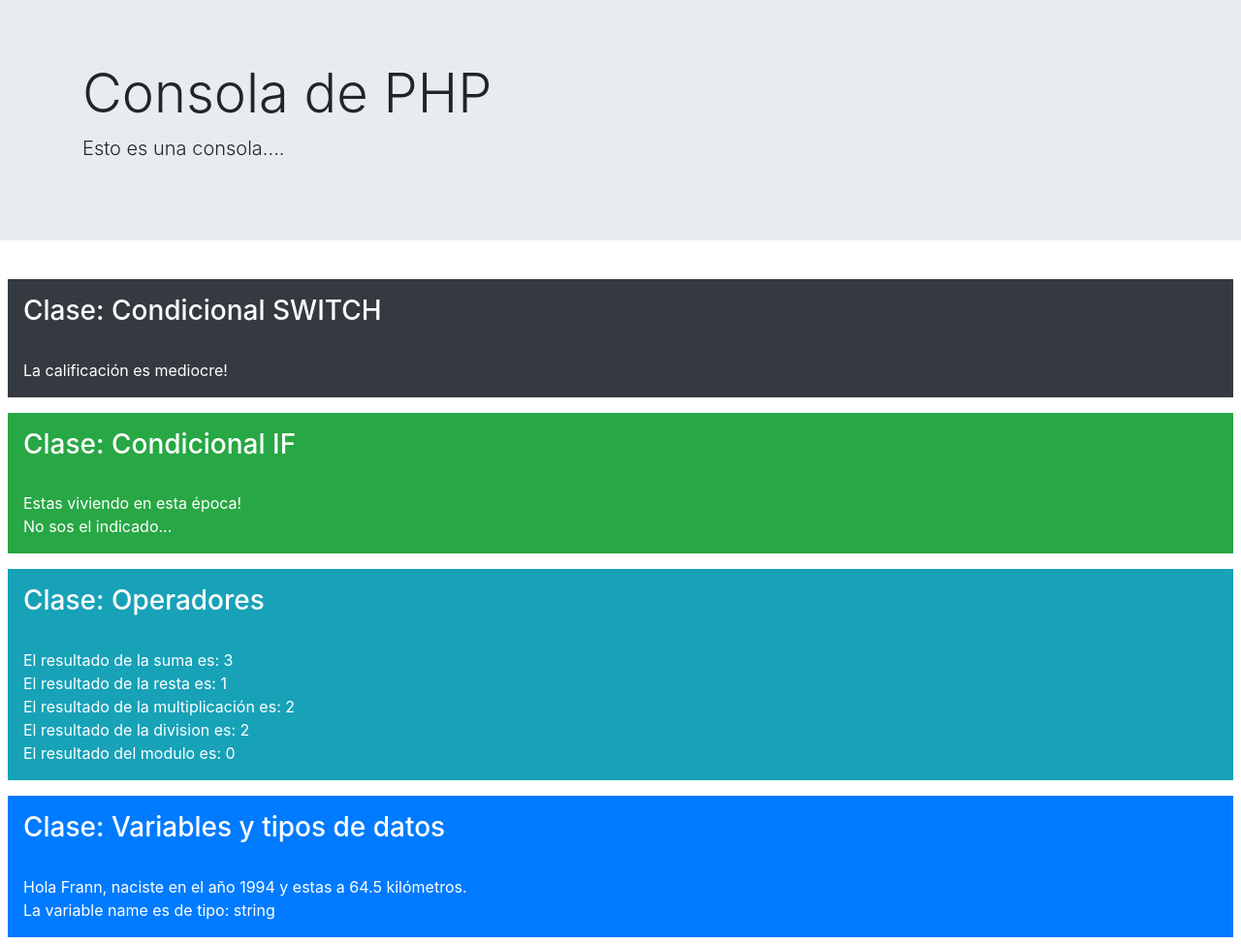
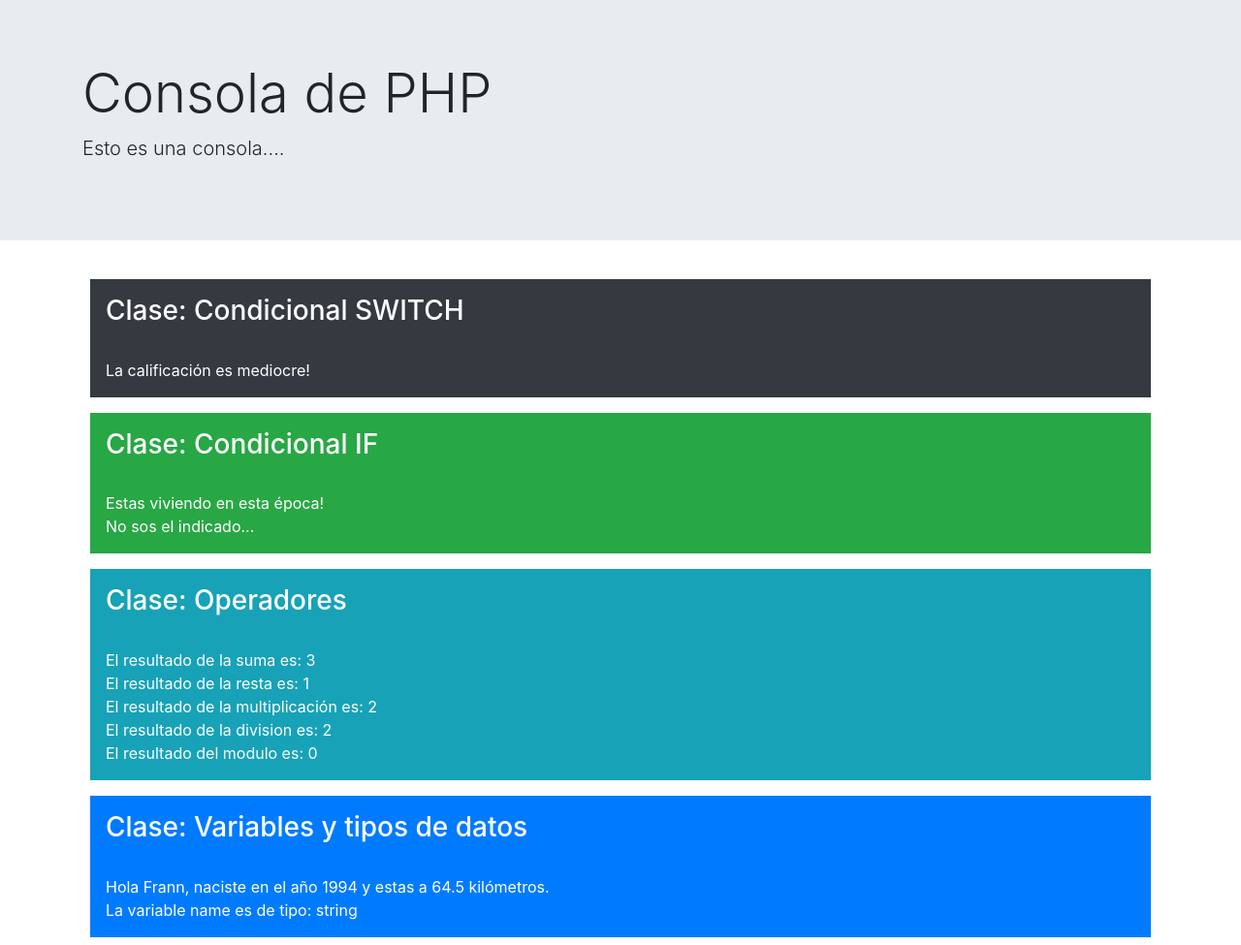
Before and after one commit to FrannM/PHP-Console, a PHP site: page / in a window 1280 px wide. Shown: the part 57-1032 px from the top of the page at 97% size. Run offline with PHP 8.4, Linux system fonts and the light colour scheme.

Commit message:
Arregle clase "Container"

```diff
--- a/index.php
+++ b/index.php
@@ -21,7 +21,7 @@
         </div>
     </div>
 
-    <div class="conainer">
+    <div class="container">
 
         <div class="row">
             <div class="col-12">
```
